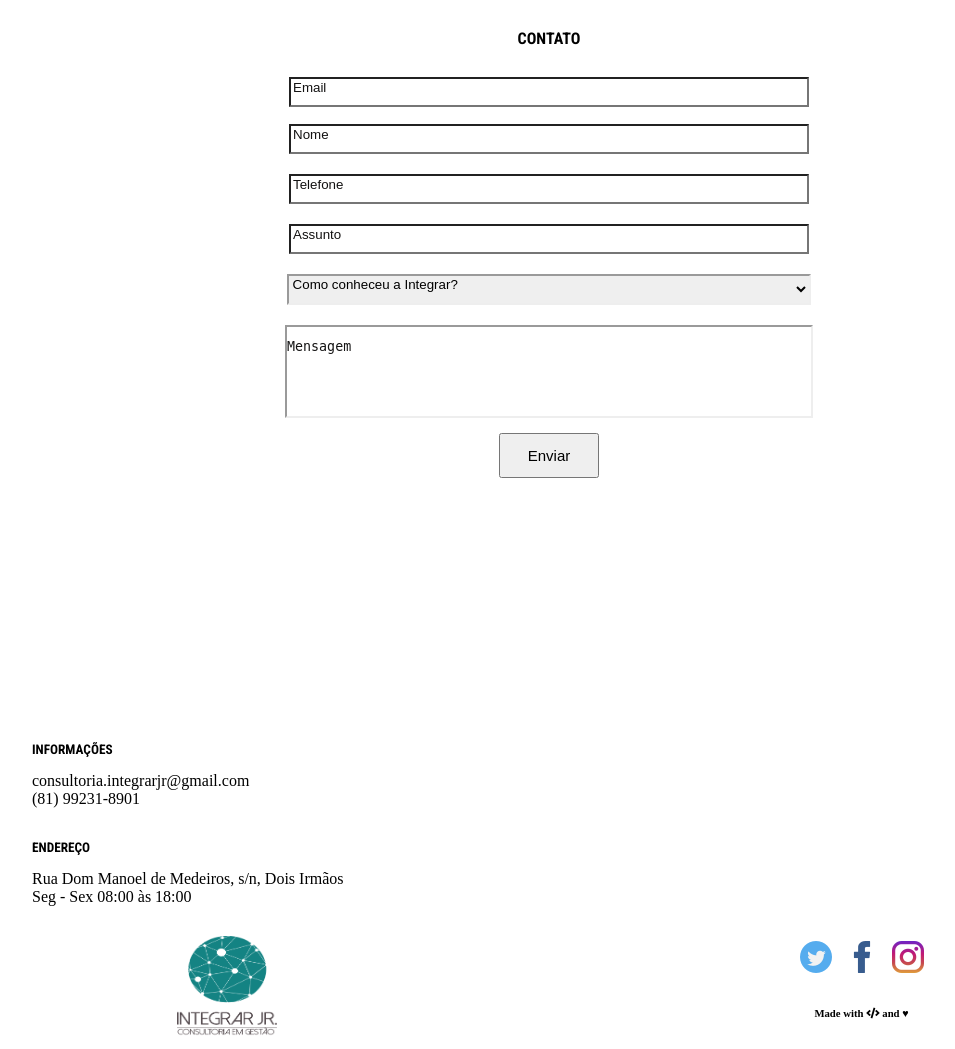
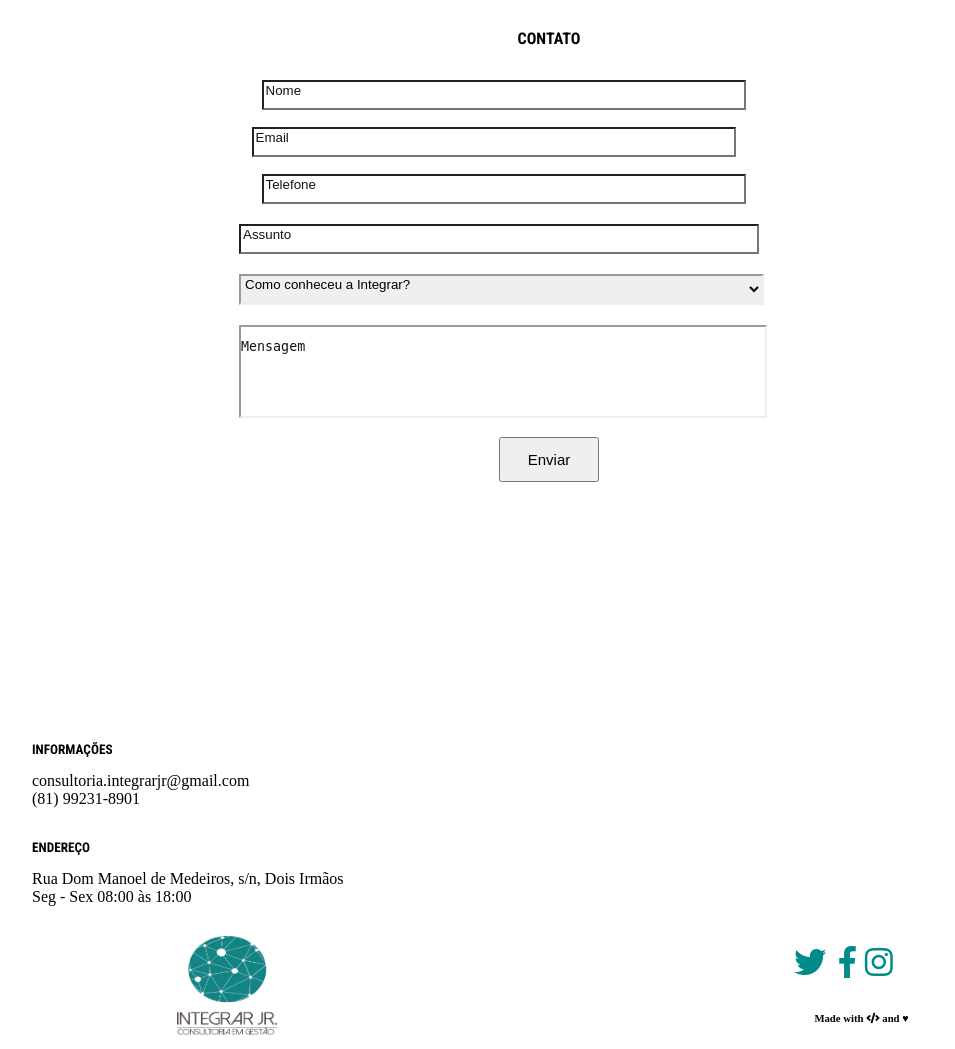
Before and after one commit to citi-onboarding/IntegrarJr, a Django app: page / in a window 1280 px wide; the page is wider, and only the part inside the window is pictured. Shown: that part, without its empty margins (99-1054 px from the left). Run offline with Django 3.2, Linux system fonts and the light colour scheme; some libraries are stand-ins or nearby versions.

Commit message:
Separando o contato em divs

```diff
--- a/Integrar/settings.py
+++ b/Integrar/settings.py
@@ -38,6 +38,7 @@ INSTALLED_APPS = [
     'django.contrib.sessions',
     'django.contrib.messages',
     'django.contrib.staticfiles',
+    'widget_tweaks',
     'core',
 ]
 
--- a/core/templates/index.html
+++ b/core/templates/index.html
@@ -9,6 +9,7 @@
     <link rel="stylesheet" href="{% static "css\style.css" %}">
     <link href="https://fonts.googleapis.com/css?family=Roboto+Condensed:400,700" rel="stylesheet">
     <link rel="stylesheet" href="https://use.fontawesome.com/releases/v5.0.13/css/all.css" integrity="sha384-DNOHZ68U8hZfKXOrtjWvjxusGo9WQnrNx2sqG0tfsghAvtVlRW3tvkXWZh58N9jp" crossorigin="anonymous">
+    <script src="https://ajax.googleapis.com/ajax/libs/jquery/3.3.1/jquery.min.js"></script>
 </head>
 <body>
     <nav id="navbar"></nav>
@@ -17,11 +18,11 @@
     <div class="Serviços"></div>
     <div class="Contato">
         <h4>CONTATO</h4>
-        <form action="" method = "POST">
+        <form id="contatoform" action="" method = "POST">
                 {% csrf_token %} {{ form }}
                 <button class="campo" id="button" type="submit" style="margin-top:5px ;">Enviar</button>
-
         </form>
+        <script src={% static "js/form.js" %}></script>
     </div>
     <footer class="footer">
         <span class="footer-flex">
@@ -39,9 +40,9 @@
                 <p>Seg - Sex 08:00 às 18:00</p>
             </addres>
             <div class="footer-son" id="footer-redes-sociais">
-                <img src={% static "icons\twitter.png" %}></img>
-                <img src={% static "icons\facebook.png" %}></img>
-                <img src={% static "icons\instagram.png" %}></img>
+                <i class="fab fa-twitter"></i>
+                <i class="fab fa-facebook-f"></i>
+                <i class="fab fa-instagram"></i>
             </div>
             <div id="vazia"></div>
             <div id="footer-media">
@@ -49,16 +50,15 @@
                 <img src={% static "\images\logo_2.png" %} width="100px" height="100px"></img>
                 </div>
                 <div class="footer-son" id="footer-redes-sociais-media">
-                    <img src={% static "icons\twitter.png" %}></img>
-                    <img src={% static "icons\facebook.png" %}></img>
-                    <img src={% static "icons\instagram.png" %}></img>
+                    <i class="fab fa-twitter"></i>
+                    <i class="fab fa-facebook-f"></i>
+                    <i class="fab fa-instagram"></i>
                     <h6>Made with <strong><i class="fas fa-code"></i></strong></strong> and ♥</h6>
                 </div>
             </div>
         </span>
         <div id="made">
-            <h6>Made with<img src={% static "icons\code.png" %}></img> and
-            <img src={% static "icons\valentines-heart.png" %}></img></h6>
+            <h6>Made with<img src={% static "icons\code.png" %}></img> and ♥</h6>
         </div>
     </footer>
 </body>
--- a/static/css/style.css
+++ b/static/css/style.css
@@ -10,13 +10,24 @@
 .Contato h4{
     font-family: 'Roboto Condensed', sans-serif;
 }
+/* DIVS DOS CONTATOS*/
+
+#divaux1{
+    align-self: left;
+}
+#divaux2{
+    align-self: right;
+}
 form {
+    display: inline-flex;
+    width: 700px;
+    flex-direction: row;
     align-items: center;
 }
 input[type=text] { /* Configuracoes do input do form do contato*/
     margin-top:7px;
     margin-bottom:7px;
-    width: 80%; /*Coloca o form com metade da div*/
+    width: 80%;
     padding-bottom: 10px;
     background-color: transparent;
     justify-content: center;
@@ -98,11 +109,8 @@ footer{
 #footer-redes-sociais{
     justify-content: space-between;
     display: flex;
-}
-#footer-redes-sociais img, #footer-redes-sociais-media img{
-    padding: 5px;
-    width: 32px;
-    height: 32px;
+    text-align: center;
+    font-size: 32px;
 }
 #footer-redes-sociais:hover{
     cursor: pointer;
@@ -128,6 +136,24 @@ footer p{
 #made h6{
     display: flex;
     justify-content: flex-end;
+}
+.fa-twitter:before {
+    content: "\f099";
+    font-size: 32px;
+    color: #008B8B;
+    margin-left:-40px;
+}
+.fa-facebook-f:before {
+    content: "\f39e";
+    font-size: 32px;
+    margin-left: 15px;
+    color: #008B8B;
+}
+.fa-instagram:before {
+    content: "\f16d";
+    font-size: 32px;
+    margin-left: 15px;
+    color: #008B8B;
 }
 #footer-media{
     display: none;
@@ -173,6 +199,23 @@ footer p{
     #made{
         display: none;
     }
+    footer i{
+        margin-top:10px;
+    }
+    .fa-twitter:before {
+        content: "\f099";
+        font-size: 32px;
+    }
+    .fa-facebook-f:before {
+        content: "\f39e";
+        font-size: 32px;
+        margin-left: 5px;
+    }
+    .fa-instagram:before {
+        content: "\f16d";
+        font-size: 32px;
+        margin-left: 5px;
+    }
     /*CONTATO RESPANSIVO*/
     form{
         display: flex;
--- /dev/null
+++ b/static/js/form.js
@@ -0,0 +1,12 @@
+$(document).ready(function(){
+    var form = document.getElementById("contatoform");
+    $('#contatoform').prepend($('<div id="divaux2"></div>'));
+    $('#contatoform').prepend($('<div id="divaux1"></div>'));
+    $('#divaux1').append(form.children[2]);
+    $('#divaux1').append(form.children[2]);
+    $('#divaux1').append(form.children[2]);
+    $('#divaux1').append(form.children[2]);
+    $('#divaux2').append(form.children[2]);
+    $('#divaux2').append(form.children[3]);
+    $('#divaux2').append(form.children[2]);
+});
```
